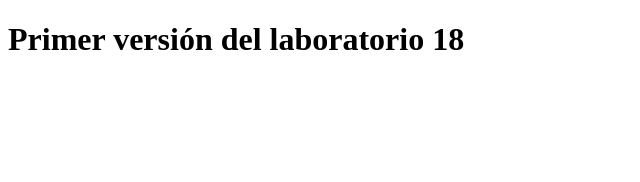
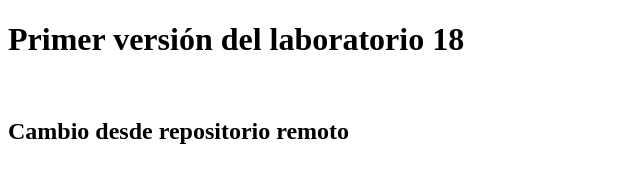
Before and after one commit to lucasrioscasta/laboratorio_18, a plain HTML site: page index.html in a window 1280 px wide. Shown: the whole page, without its empty margins (0-640 px from the left). Drawn offline with Linux system fonts and the light colour scheme.

Commit message:
Versión 2 desde remoto

```diff
--- a/index.html
+++ b/index.html
@@ -7,5 +7,8 @@
 </head>
 <body>
     <h1>Primer versión del laboratorio 18</h1>
+    <br>
+    <h2>Cambio desde repositorio remoto</h2>
+
 </body>
 </html>
```
